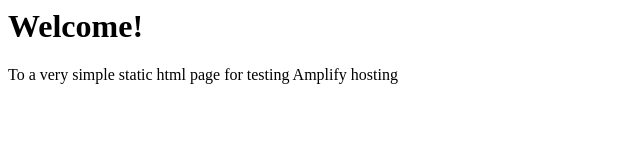
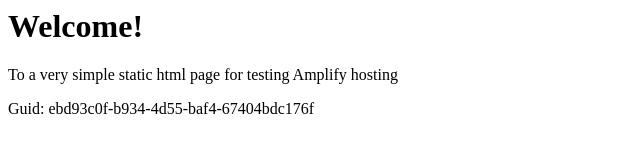
Before and after one commit to aws-aemilia-sin/Github-PR-Commit-Integration-Test-DoNotTouch-v0-prod-ap-southeast-1, a website: page src/index.html in a window 1280 px wide. Shown: the whole page, without its empty margins (0-640 px from the left). Drawn offline with Linux system fonts and the light colour scheme.

Commit message:
commit from integ tests

```diff
--- a/src/index.html
+++ b/src/index.html
@@ -1,3 +1,5 @@
+
+
 <html lang="en">
 
 <head>
@@ -10,6 +12,6 @@
 <body>
     <h1>Welcome!</h1>
     <p>To a very simple static html page for testing Amplify hosting</p>
-</body>
+    <p>Guid: ebd93c0f-b934-4d55-baf4-67404bdc176f</p></body>
 
 </html>
```
